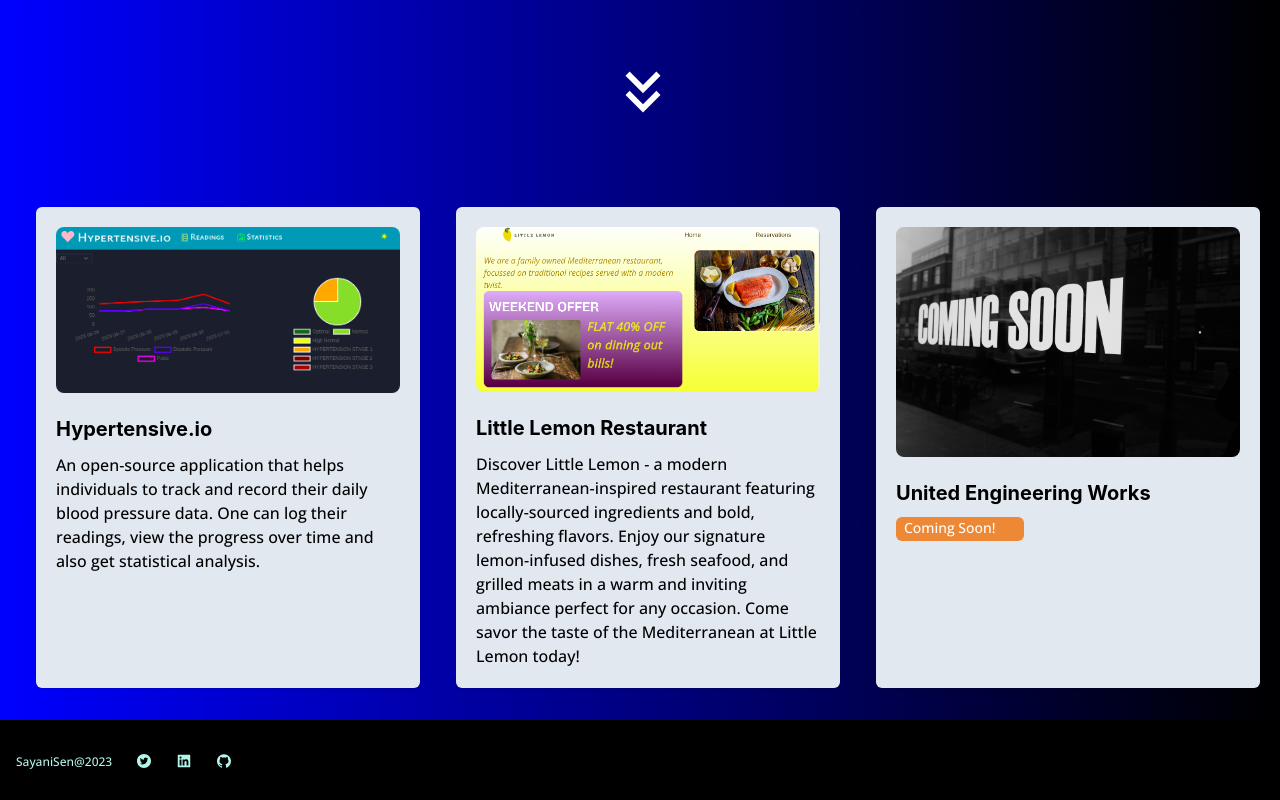
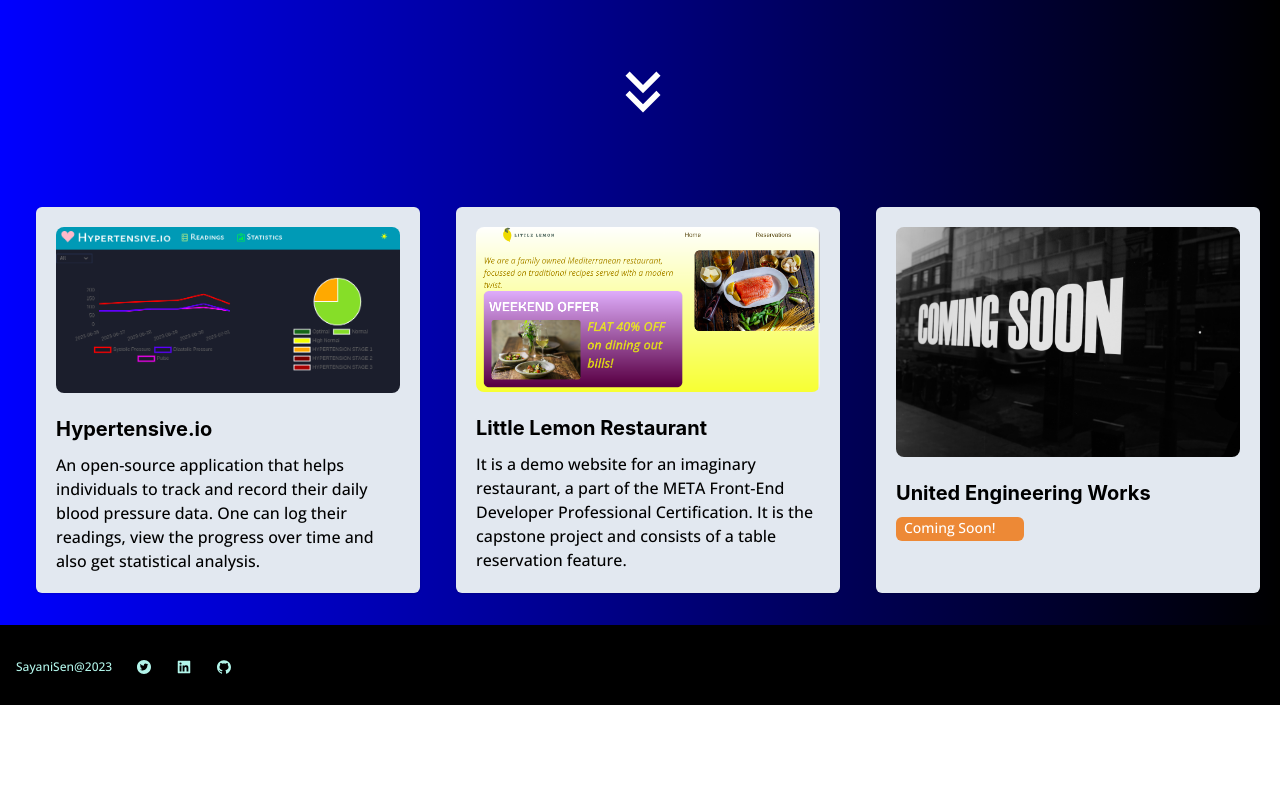
Before and after one commit to SayaniSen2022/MyPortfolio, a React (Vite) app: page / in a window 1280 px wide. Shown: the part 495-1295 px from the top of the page. After the commit the page ends 1200 px from the top, so only its background shows below. Built offline with nearby package versions, Linux system fonts and the light colour scheme.

Commit message:
bio update

```diff
--- a/src/components/ProjectMobi.jsx
+++ b/src/components/ProjectMobi.jsx
@@ -72,12 +72,10 @@
                 <Heading size="md">Little Lemon Restaurant</Heading>
 
                 <Text py="2">
-                  Discover Little Lemon - a modern Mediterranean-inspired
-                  restaurant featuring locally-sourced ingredients and bold,
-                  refreshing flavors. Enjoy our signature lemon-infused dishes,
-                  fresh seafood, and grilled meats in a warm and inviting
-                  ambiance perfect for any occasion. Come savor the taste of the
-                  Mediterranean at Little Lemon today!
+                  It is a demo website for an imaginary restaurant, a part of
+                  the META Front-End Developer Professional Certification. It is
+                  the capstone project and consists of a table reservation
+                  feature.
                 </Text>
               </CardBody>
 
--- a/src/components/Projects.jsx
+++ b/src/components/Projects.jsx
@@ -95,12 +95,10 @@
                   Little Lemon Restaurant
                 </Heading>
                 <Text color="black">
-                  Discover Little Lemon - a modern Mediterranean-inspired
-                  restaurant featuring locally-sourced ingredients and bold,
-                  refreshing flavors. Enjoy our signature lemon-infused dishes,
-                  fresh seafood, and grilled meats in a warm and inviting
-                  ambiance perfect for any occasion. Come savor the taste of the
-                  Mediterranean at Little Lemon today!
+                  It is a demo website for an imaginary restaurant, a part of
+                  the META Front-End Developer Professional Certification. It is
+                  the capstone project and consists of a table reservation
+                  feature.
                 </Text>
               </Stack>
             </CardBody>
```
